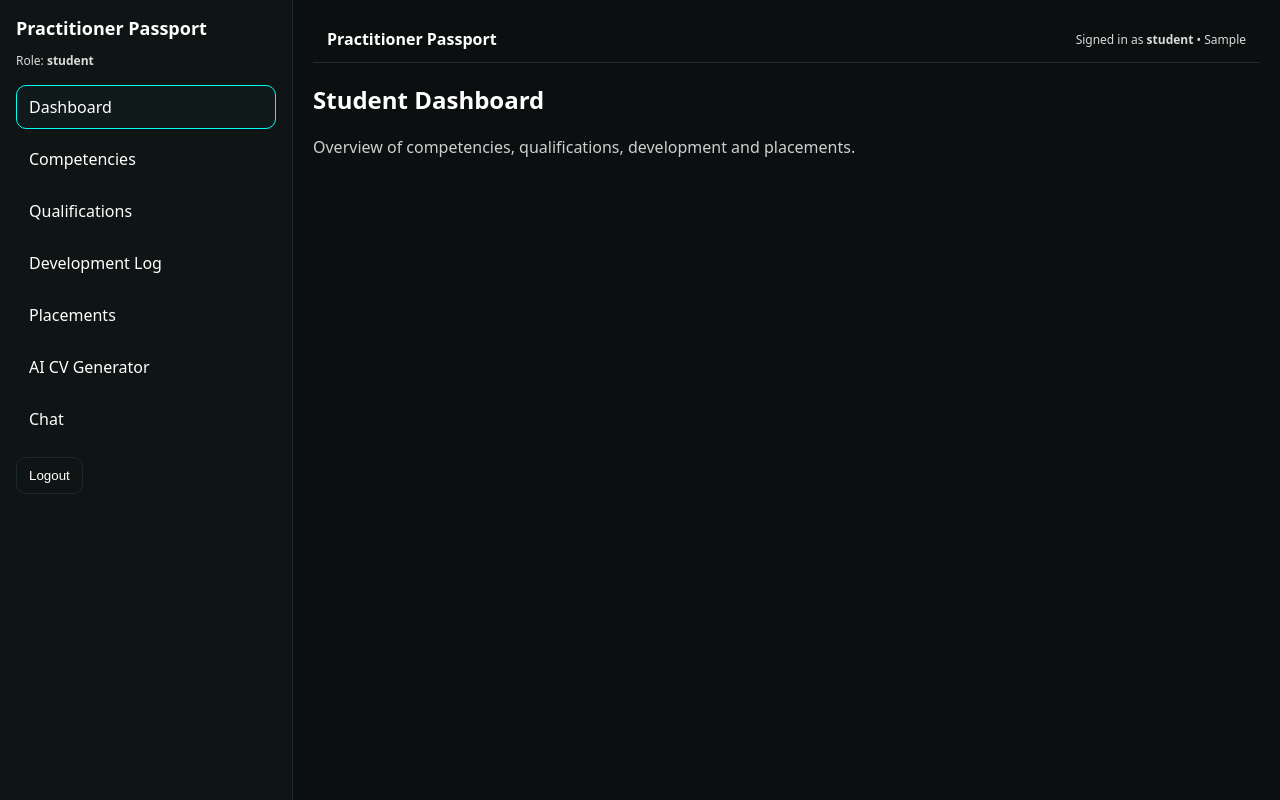
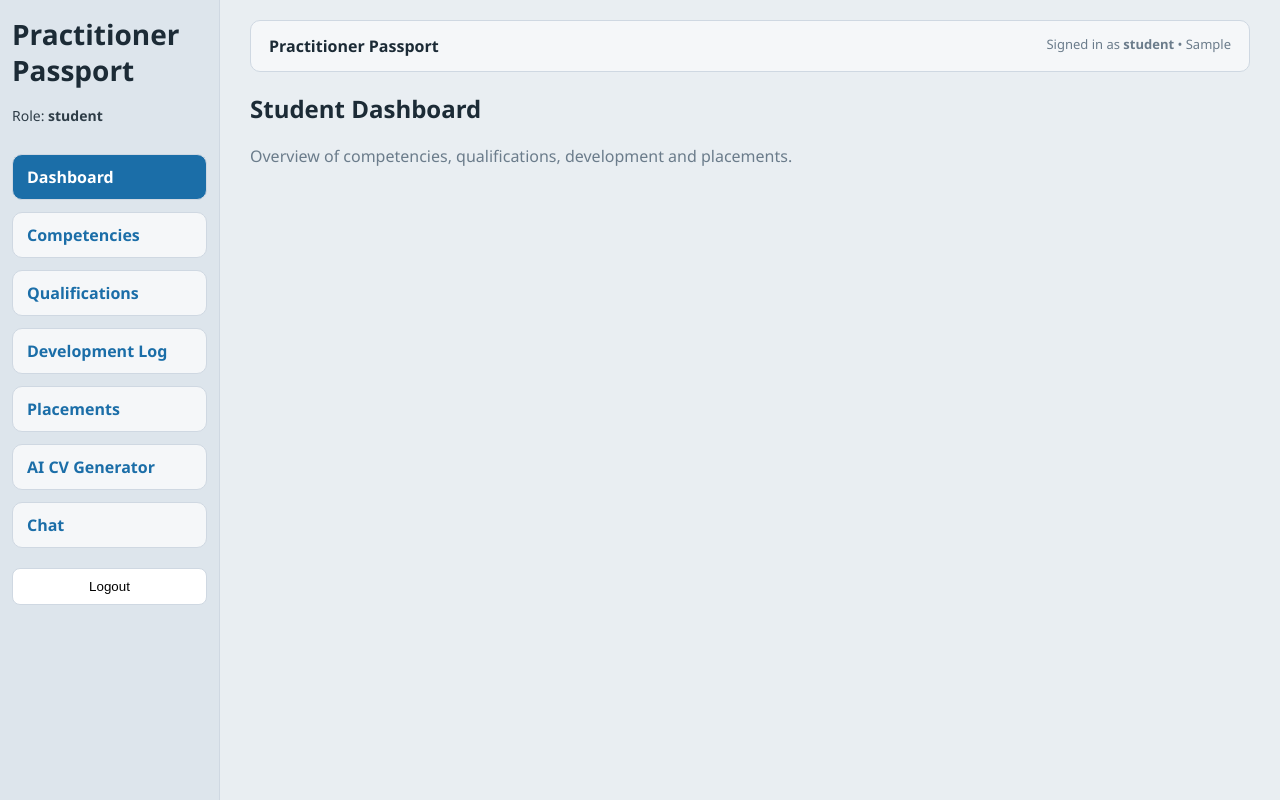
Before and after one commit to Guru422/CPS5007, a React (Vite) app in the folder practitioner-passport/packages/web/: page /login in a window 1280 px wide. Both pictures are taken after typing "Sample", "name@example.com", "Sample" into the empty fields and a click on the button "Login". Built offline with nearby package versions, Linux system fonts and the light colour scheme.

Commit message:
Style changed to look more like the brief

```diff
--- a/practitioner-passport/packages/web/src/styles/global.css
+++ b/practitioner-passport/packages/web/src/styles/global.css
@@ -1,13 +1,24 @@
 :root {
-  color-scheme: dark;
+  --primary: #1b6ea8;
+  --primary-dark: #155b8a;
+
+  --bg-main: #e9eef2;
+  --bg-panel: #f5f7f9;
+  --bg-sidebar: #dde5ec;
+
+  --border: #cfd8e2;
+  --text-main: #1c2b36;
+  --text-muted: #6b7c8b;
 }
 
 body {
   margin: 0;
-  background: #0b0f10;
-  color: #ffffff;
-  font-family: system-ui, -apple-system, BlinkMacSystemFont, "Segoe UI", sans-serif;
+  font-family: "Segoe UI", system-ui, sans-serif;
+  background: var(--bg-main);
+  color: var(--text-main);
 }
+
+/* ---------- Layout ---------- */
 
 .shell {
   display: flex;
@@ -15,123 +26,164 @@ body {
 }
 
 .sidebar {
-  width: 260px;
-  padding: 16px;
-  border-right: 1px solid #1f2a2b;
-  background: #0f1415;
+  width: 220px;
+  background: var(--bg-sidebar);
+  border-right: 1px solid var(--border);
+  display: flex;
+  flex-direction: column;
+  padding: 16px 12px;
+  box-sizing: border-box;
 }
 
 .brand {
-  font-weight: 800;
-  font-size: 18px;
-  margin-bottom: 12px;
+  font-weight: 700;
+  font-size: 28px;
+  margin-bottom: 16px;
+  text-align: left;
+  line-height: 1.3;
 }
 
 .meta {
-  font-size: 12px;
-  opacity: 0.85;
-  margin-bottom: 16px;
+  font-size: 14px;
+  opacity: 0.9;
+  margin-bottom: 20px;
+  line-height: 1.5;
 }
 
 .nav {
   display: flex;
   flex-direction: column;
-  gap: 8px;
-  margin-bottom: 16px;
+  gap: 12px;
+  margin-top: 8px;
+  margin-bottom: 20px;
 }
 
 .navLink {
-  padding: 10px 12px;
+  min-height: 46px;
+  padding: 12px 14px;
+  background: var(--bg-panel);
   border-radius: 10px;
+  border: 1px solid var(--border);
+  display: flex;
+  align-items: center;
+  justify-content: flex-start;
   text-decoration: none;
-  color: #ffffff;
-  border: 1px solid transparent;
+  color: var(--primary);
+  font-weight: 600;
+  box-sizing: border-box;
+  white-space: normal;
+  word-break: break-word;
+  line-height: 1.25;
 }
 
 .navLink:hover {
-  border-color: #2b3a3b;
+  background: #ffffff;
 }
 
 .navLink.active {
-  background: #101a1b;
-  border-color: #00fff7;
+  background: var(--primary);
+  color: white;
 }
+
+.btn {
+  padding: 10px 14px;
+  border-radius: 8px;
+  border: 1px solid var(--border);
+  background: white;
+  cursor: pointer;
+}
+
+.btn.secondary {
+  width: 100%;
+}
+
+/* ---------- Main Content ---------- */
 
 .content {
   flex: 1;
-  padding: 16px 20px 20px;
+  padding: 20px 30px;
 }
 
 .topNav {
+  background: var(--bg-panel);
+  border: 1px solid var(--border);
+  border-radius: 10px;
+  padding: 14px 18px;
+  margin-bottom: 18px;
   display: flex;
-  align-items: center;
   justify-content: space-between;
-  gap: 12px;
-  padding: 12px 14px;
-  border-bottom: 1px solid #1f2a2b;
-  margin-bottom: 16px;
 }
 
 .topNavTitle {
-  font-weight: 800;
+  font-weight: 700;
+  font-size: 16px;
 }
 
 .topNavMeta {
-  font-size: 12px;
-  opacity: 0.85;
+  font-size: 13px;
+  color: var(--text-muted);
 }
 
-.page {
-  max-width: 560px;
-  margin: 40px auto;
-  padding: 0 16px;
+/* ---------- Cards ---------- */
+
+.card {
+  background: var(--bg-panel);
+  border: 1px solid var(--border);
+  border-radius: 12px;
+  padding: 18px;
+  margin-bottom: 18px;
 }
 
-.card {
-  background: #0f1415;
-  border: 1px solid #1f2a2b;
-  border-radius: 14px;
-  padding: 14px;
-}
+/* ---------- Forms ---------- */
 
 .label {
   display: grid;
   gap: 6px;
   font-size: 14px;
-  margin-bottom: 12px;
+  margin-bottom: 14px;
 }
 
 .input {
   padding: 10px 12px;
-  border-radius: 10px;
-  border: 1px solid #1f2a2b;
-  background: #0b0f10;
-  color: #fff;
+  border-radius: 8px;
+  border: 1px solid var(--border);
+  background: white;
+  font-size: 14px;
 }
 
+.input:focus {
+  outline: none;
+  border-color: var(--primary);
+}
+
+/* ---------- Buttons ---------- */
+
 .btn {
-  display: inline-block;
-  padding: 10px 12px;
-  border-radius: 10px;
-  border: 1px solid #1f2a2b;
-  background: transparent;
-  color: #fff;
+  padding: 10px 14px;
+  border-radius: 8px;
+  border: 1px solid var(--border);
+  background: white;
   cursor: pointer;
-  text-decoration: none;
-  text-align: center;
 }
 
 .btn.primary {
-  background: #15c0ba;
-  color: #001b1a;
-  border-color: transparent;
-  font-weight: 800;
+  background: var(--primary);
+  border-color: var(--primary);
+  color: white;
+  font-weight: 600;
 }
 
-.btn.secondary:hover {
-  border-color: #00fff7;
+.btn.primary:hover {
+  background: var(--primary-dark);
+}
+
+/* ---------- Page Layout ---------- */
+
+.page {
+  max-width: 650px;
+  margin: 40px auto;
 }
 
 .muted {
-  opacity: 0.8;
+  color: var(--text-muted);
 }
```
